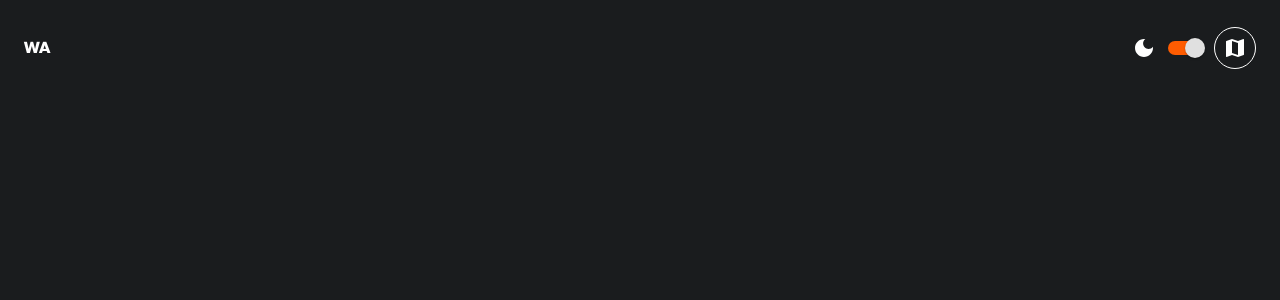
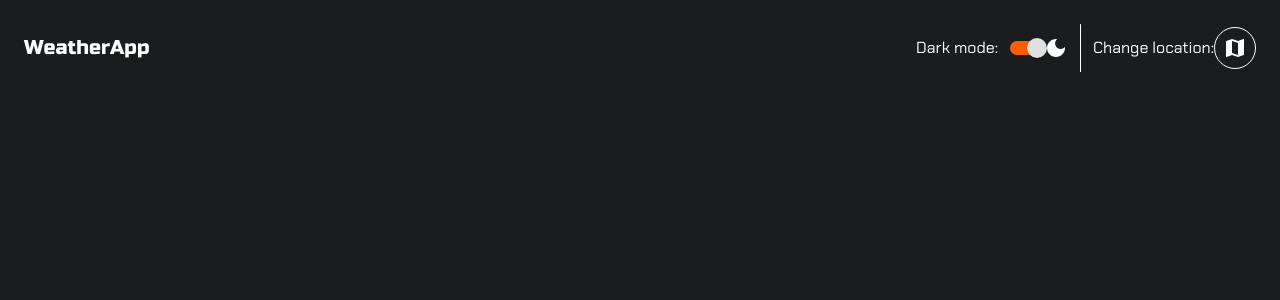
Before and after one commit to JakubLatawiec/weatherapp-frontend, a Next.js app in the folder next-app/: page / in a window 1280 px wide. Shown: the top 300 px of the page. Built offline with nearby package versions, Linux system fonts and the light colour scheme.

Commit message:
feat: completed navbar template

```diff
--- a/next-app/components/layout/nav-bar.tsx
+++ b/next-app/components/layout/nav-bar.tsx
@@ -8,10 +8,11 @@ const NavBar = () => {
     return (
 
         <nav className="w-full h-[48px] bg-red flex flex-row items-center justify-between">
-            <p>WA</p>
+            <p className="text-xl">WeatherApp</p>
             <ThemeContextProvider>
-                <div className="flex flex-row justify-end items-center">
+                <div className="flex flex-row justify-end items-center h-full">
                     <ThemeSwitch />
+                    <hr className="w-[1px] min-h-full mx-[12px] bg-black dark:bg-white "/>
                     <ChangeLocationButton />
                 </div>
             </ThemeContextProvider>
--- a/next-app/components/ui/change-location-button.tsx
+++ b/next-app/components/ui/change-location-button.tsx
@@ -1,13 +1,17 @@
 "use client";
 
-import {Button, IconButton} from "@mui/material"
+import {IconButton} from "@mui/material"
 import MapIcon from '@mui/icons-material/Map';
 
 const ChangeLocationButton = () => {
     return (
-        <IconButton>
-            <MapIcon />
-        </IconButton>
+        <div className="flex flex-row justify-end items-center">
+            <p className="sm:block hidden font-chakra">Change location:</p>
+            <IconButton className="sm:ml-[8px]">
+                <MapIcon />
+            </IconButton>
+        </div>
+
     )
 }
 
--- a/next-app/components/ui/theme-switch.tsx
+++ b/next-app/components/ui/theme-switch.tsx
@@ -22,11 +22,13 @@ const ThemeSwitch = () => {
 
     return (
         <div className="flex flex-row justify-end items-center">
-            <DarkModeIcon />
+            <p className="hidden sm:block font-chakra">Dark mode:</p>
             <Switch
                 checked={isDarkMode}
                 onChange={toogleTheme}
+                className="mr-0 sm:mr-[-8px]"
             />
+            <DarkModeIcon className="ml-[-4px] block sm:hidden"/>
         </div>
     )
 }
```
